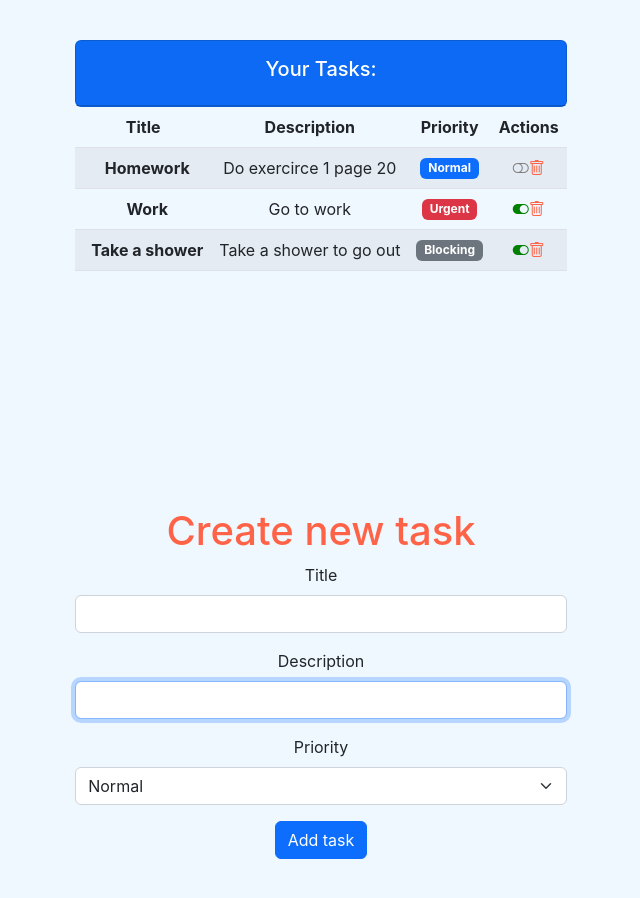
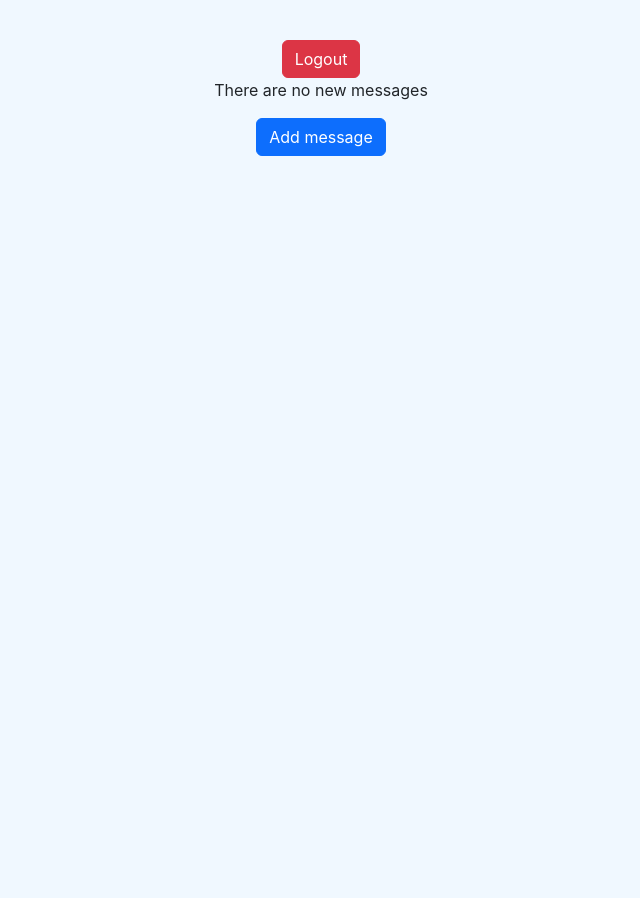
Before and after one commit to PR0C3S/ReactJS_Course, a React (Create React App) app: page / in a window 1280 px wide. Shown: the whole page, without its empty margins (319-959 px from the left). After the commit the page ends 800 px from the top, so only its background shows below. Built offline with nearby package versions, Linux system fonts and the light colour scheme.

Commit message:
Renderizado condicional

```diff
--- a/package.json
+++ b/package.json
@@ -6,6 +6,7 @@
     "@testing-library/jest-dom": "^5.16.5",
     "@testing-library/react": "^13.4.0",
     "@testing-library/user-event": "^13.5.0",
+    "axios": "^1.3.5",
     "bootstrap": "^5.2.3",
     "bootstrap-icons": "^1.10.4",
     "node-sass": "^7.0.3",
--- a/src/App.js
+++ b/src/App.js
@@ -9,6 +9,7 @@ import MiComponenteConContexto from './hooks/ejemplo3';
 import Ejemplo4 from './hooks/ejemplo4';
 import GreetingStyled from './components/pure/greetingStyled';
 import Father from './components/container/father';
+import OptionalRender from './components/pure/optionalRender.jsx'
 
 function App() {
   return (
@@ -41,8 +42,11 @@ function App() {
       </header>
 
        <Father></Father>
+      <TaskListComponent></TaskListComponent>
+
       */}
-      <TaskListComponent></TaskListComponent>
+
+      <OptionalRender></OptionalRender>
 
 
 
--- /dev/null
+++ b/src/components/pure/optionalRender.jsx
@@ -0,0 +1,78 @@
+import React, { useState } from 'react';
+
+/// Login / Logout buttons
+const LoginButton= ({action}) => {
+    return (
+        <button onClick={action} type="button" className="btn btn-success"> Login</button>
+    );
+}
+
+const LogoutButton= ({action}) => {
+    return (
+        <button onClick={action} type="button" className="btn btn-danger"> Logout</button>
+    );
+}
+
+
+
+const OptionalRender = () => {
+
+    const [access, setAccess] = useState(true);
+    const [nMessages, setNMessages] = useState(0);
+
+
+    const loginAction = () => {
+        setAccess(true);
+    }
+
+    const logoutAction = () => {
+        setAccess(false);
+    }
+
+
+
+    let optionalButton;
+
+    if(access){
+        optionalButton = <LogoutButton action={logoutAction}></LogoutButton>
+    }else{
+        optionalButton = <LoginButton action={loginAction}></LoginButton>
+    }
+
+     /*
+    Otra forma de hacerlo
+    const updateAccess = () => {
+        setAccess(!access);
+    }
+
+    if(access){
+        optionalButton = <button onClick={updateAccess} type="button" className="btn btn-danger"> Logout</button>
+    }else{
+        optionalButton = <button onClick={updateAccess} type="button" className="btn btn-success"> Login</button>
+    }
+    */
+
+    // Unread messages
+    let addMessages = () => {
+        setNMessages(nMessages+1)
+    }
+
+    return (
+        <div>
+            {optionalButton}
+            {access ?
+            (
+            <div>
+            { nMessages > 0 && nMessages ===1 && <p>You have {nMessages} new message...</p> }
+            { nMessages > 1 && <p>You have {nMessages} new messages...</p> }
+            { nMessages === 0 && <p>There are no new messages</p> }
+            <button type="button" className="btn btn-primary" onClick={addMessages}>Add message</button>
+            </div>
+            ) : null}
+
+
+        </div>
+    );
+}
+
+export default OptionalRender;
```
Also changed, not shown: src/pages/404/NotFoundPage.jsx (added, +11 -0 lines), src/pages/auth/LoginPage.jsx (added, +11 -0 lines), src/pages/auth/RegisterPage.jsx (added, +11 -0 lines), src/pages/home/HomePage.jsx (added, +12 -0 lines), src/pages/tasks/TaskPage.jsx (added, +12 -0 lines), 1 other file (tests, documents, lock files or other folders).
